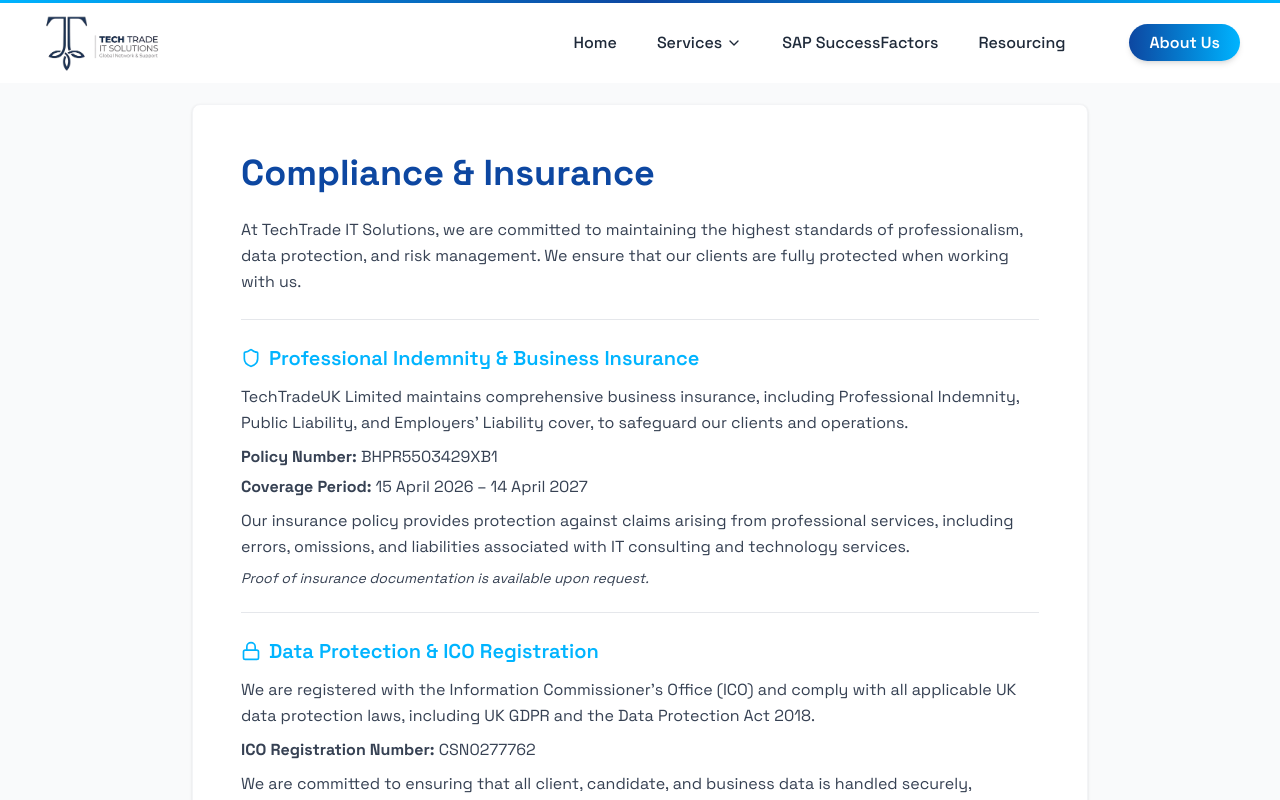
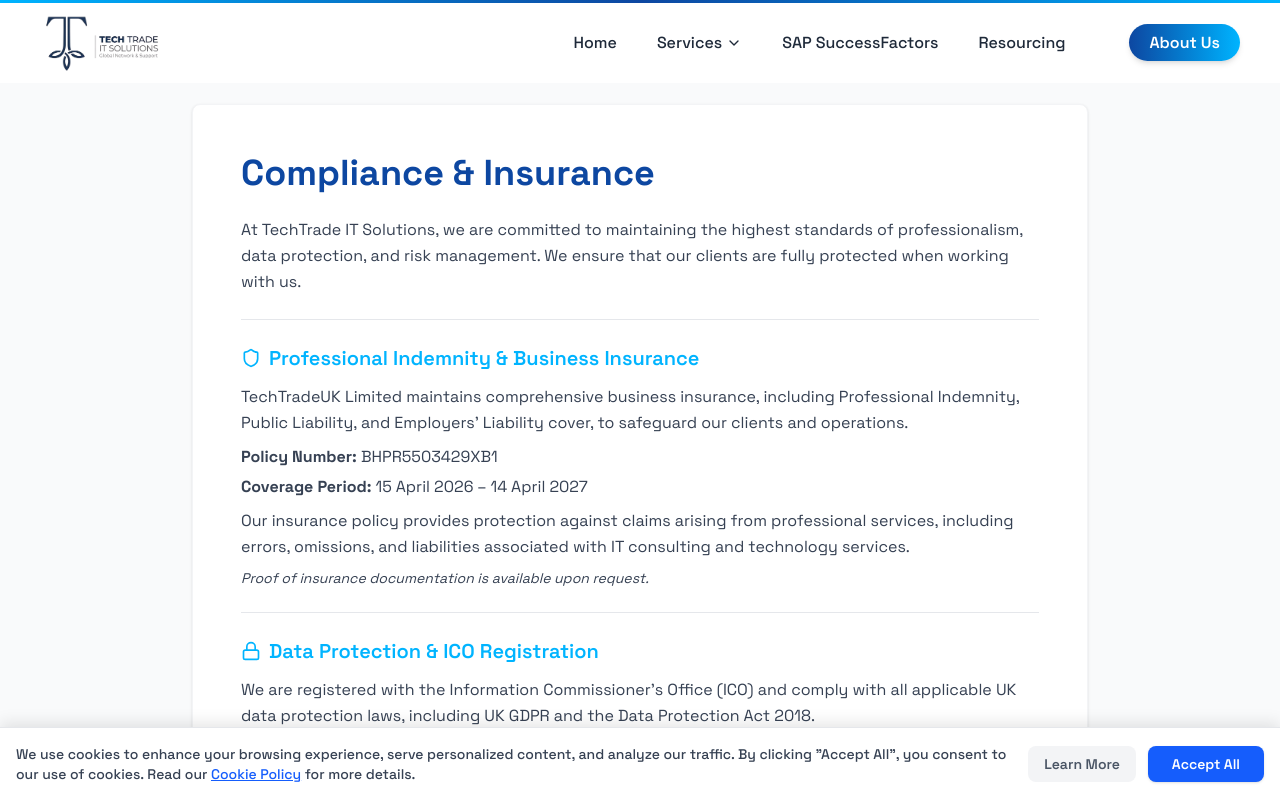
Before and after one commit to Affy-Cloud-IT-Solutions/nash-cloud-web-vercel, a React (Vite) app: page /#/compliance in a window 1280 px wide. Shown: the top 800 px of the page. Built offline with nearby package versions, Linux system fonts and the light colour scheme.

Commit message:
add cookie popup

```diff
--- a/src/App.jsx
+++ b/src/App.jsx
@@ -4,6 +4,7 @@
 import Navbar from "./components/Navbar";
 import Footer from "./components/Footer";
 import ScrollToTop from "./components/ScrollToTop";
+import CookieConsent from "./components/CookieConsent";
 
 // Pages
 import About from "./pages/About";
@@ -44,6 +45,7 @@
       </Routes>
 
       <Footer />
+      <CookieConsent />
     </Router>
   );
 };
--- /dev/null
+++ b/src/components/CookieConsent.jsx
@@ -0,0 +1,54 @@
+import React, { useState, useEffect } from 'react';
+import { Link } from 'react-router-dom';
+
+const CookieConsent = () => {
+  const [showPopup, setShowPopup] = useState(false);
+
+  useEffect(() => {
+    // Check if the cookie exists
+    const consentValue = document.cookie
+      .split('; ')
+      .find((row) => row.startsWith('techtrade_cookie_consent='))
+      ?.split('=')[1];
+
+    if (!consentValue) {
+      setShowPopup(true);
+    }
+  }, []);
+
+  const handleAccept = () => {
+    // Set cookie to expire in 1 year
+    const expiryDate = new Date();
+    expiryDate.setFullYear(expiryDate.getFullYear() + 1);
+
+    document.cookie = `techtrade_cookie_consent=true; expires=${expiryDate.toUTCString()}; path=/; SameSite=Lax`;
+    setShowPopup(false);
+  };
+
+  if (!showPopup) return null;
+
+  return (
+    <div className="fixed bottom-0 left-0 right-0 bg-white shadow-[0_-4px_15px_rgba(0,0,0,0.1)] z-50 p-4 border-t border-gray-200">
+      <div className="max-w-7xl mx-auto flex flex-col md:flex-row items-center justify-between gap-4">
+        <div className="text-sm text-gray-700 font-medium text-center md:text-left">
+          <p>
+            We use cookies to enhance your browsing experience, serve personalized content, and analyze our traffic. By clicking &quot;Accept All&quot;, you consent to our use of cookies. Read our <Link to="/cookies-policy" className="text-blue-600 hover:text-blue-800 transition-colors underline">Cookie Policy</Link> for more details.
+          </p>
+        </div>
+        <div className="flex shrink-0 gap-3 w-full md:w-auto justify-center">
+          <Link to="/cookies-policy" className="text-gray-600 hover:text-gray-900 bg-gray-100 hover:bg-gray-200 px-4 py-2 rounded-lg text-sm font-semibold transition-colors duration-200">
+            Learn More
+          </Link>
+          <button
+            onClick={handleAccept}
+            className="bg-blue-600 hover:bg-blue-700 text-white px-6 py-2 rounded-lg text-sm font-semibold transition-colors duration-200 shadow-sm"
+          >
+            Accept All
+          </button>
+        </div>
+      </div>
+    </div>
+  );
+};
+
+export default CookieConsent;
--- a/src/components/Home.jsx
+++ b/src/components/Home.jsx
@@ -71,7 +71,7 @@
             </div>
 
             {/* Import all tech fonts */}
-            <style jsx global>{`
+            <style>{`
         @import url('https://fonts.googleapis.com/css2?family=Orbitron:wght@400;500;600;700;800;900&display=swap');
         @import url('https://fonts.googleapis.com/css2?family=Rajdhani:wght@400;500;600;700&display=swap');
         @import url('https://fonts.googleapis.com/css2?family=Exo+2:wght@400;500;600;700;800;900&display=swap');
```
